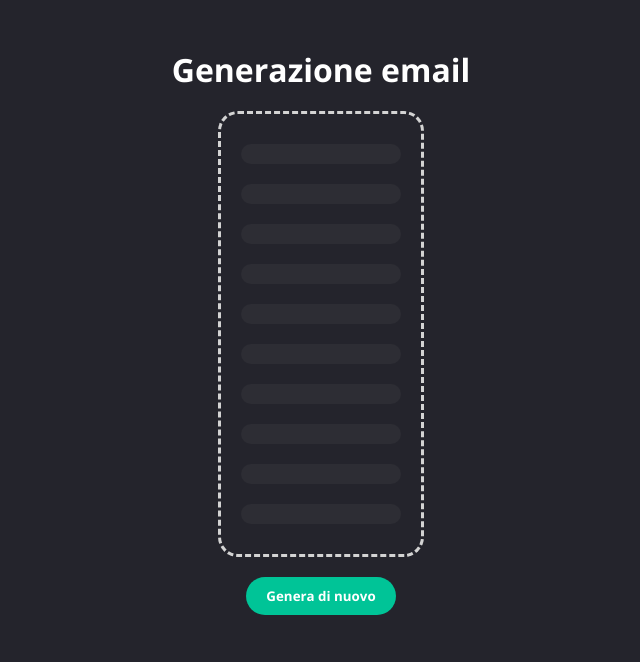
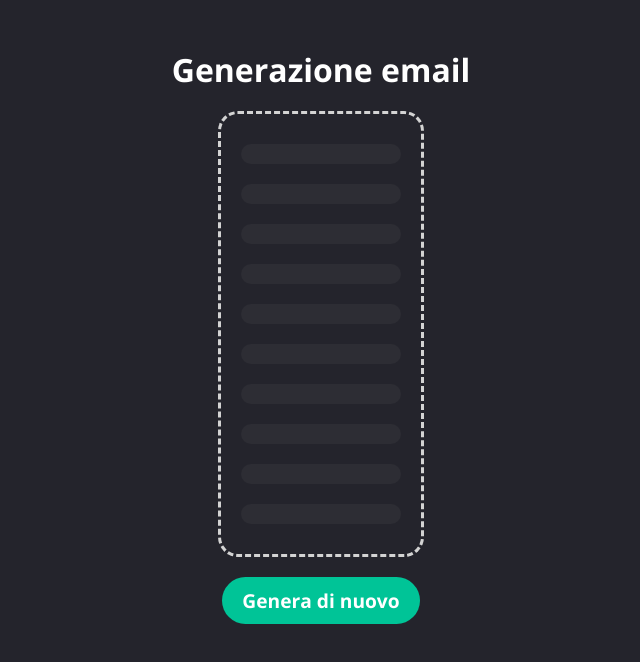
Before and after one commit to HaojieZhang123/js-email-list, a plain HTML site: page index.html in a window 1280 px wide. Shown: the whole page, without its empty margins (319-959 px from the left). Drawn offline with nearby package versions, Linux system fonts and the light colour scheme; no server answers.

Commit message:
[UPD] small visual upgrade: slightly larger button

```diff
--- a/css/style.css
+++ b/css/style.css
@@ -49,9 +49,10 @@ button{
     padding: 10px 20px;
     margin: 20px 0px;
     border: none;
-    border-radius: 20px;
+    border-radius: 30px;
     background-color: rgb(0, 196, 151);
     color: white;
+    font-size: 1.2em;
     font-weight: bold;
     cursor: pointer;
 }
```
